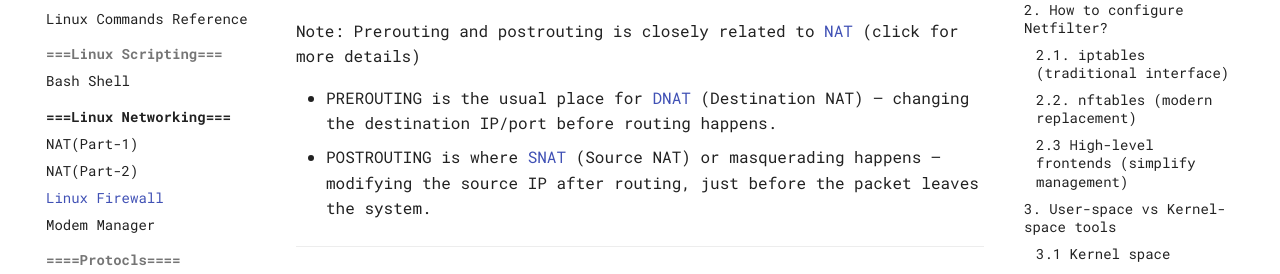
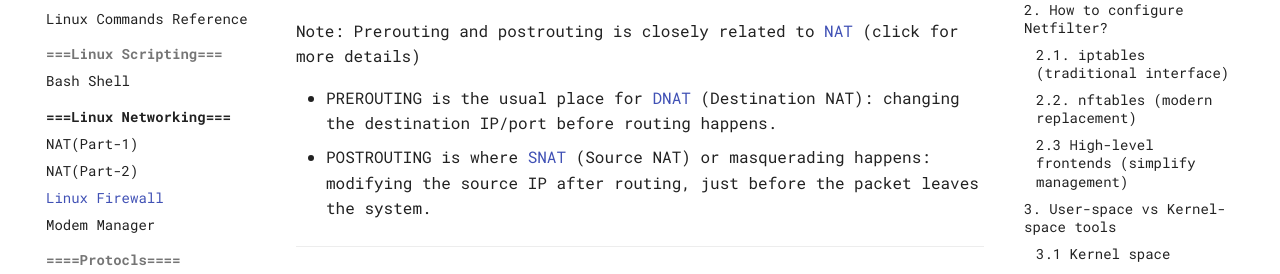
Before and after one commit to alohamujeeb/alohamujeeb.github.io, an MkDocs documentation site: the page built from docs/linux/linux-networking/linux-firewall.md, in a window 1280 px wide and 900 px high, scrolled down 1235 px. Shown: the part 173-447 px from the top of the window. Built offline with MkDocs 1.6.1 and Material for MkDocs 9.7.7, drawn with Linux system fonts in a browser that asks for light colours.

Commit message:
minor adjustments

```diff
--- a/docs/linux/linux-networking/linux-firewall.md
+++ b/docs/linux/linux-networking/linux-firewall.md
@@ -44,8 +44,8 @@ A Linux firewall is a software built into the Linux operating system that contro
 Note:
 Prerouting and postrouting is closely related to [NAT](nat1.md) (click for more details)
 
-- PREROUTING is the usual place for [DNAT](nat1.md) (Destination NAT) — changing the destination IP/port before routing happens.
-- POSTROUTING is where [SNAT](nat1.md) (Source NAT) or masquerading happens — modifying the source IP after routing, just before the packet leaves the system.
+- PREROUTING is the usual place for [DNAT](nat1.md) (Destination NAT): changing the destination IP/port before routing happens.
+- POSTROUTING is where [SNAT](nat1.md) (Source NAT) or masquerading happens: modifying the source IP after routing, just before the packet leaves the system.
 
 
 ---
```
